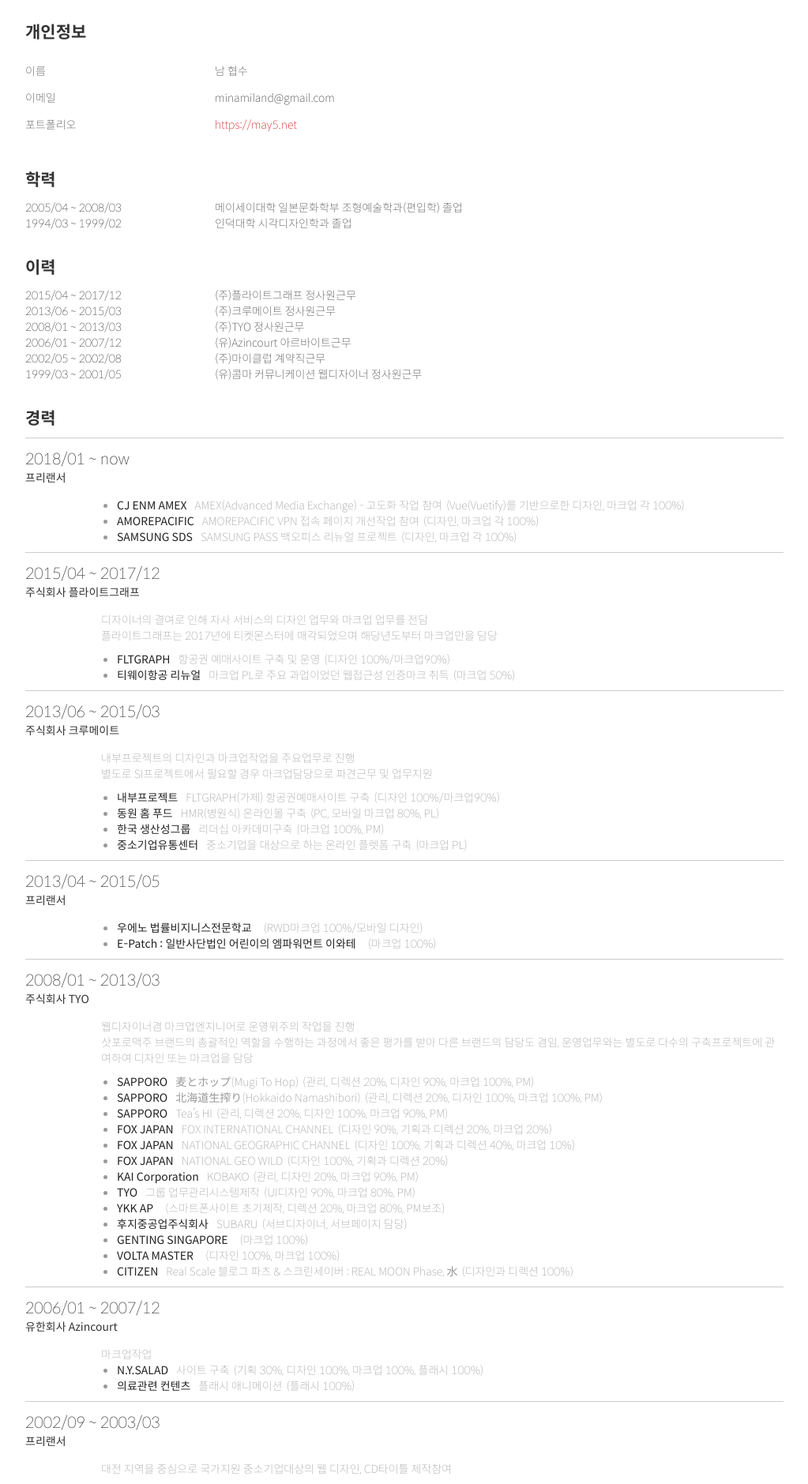
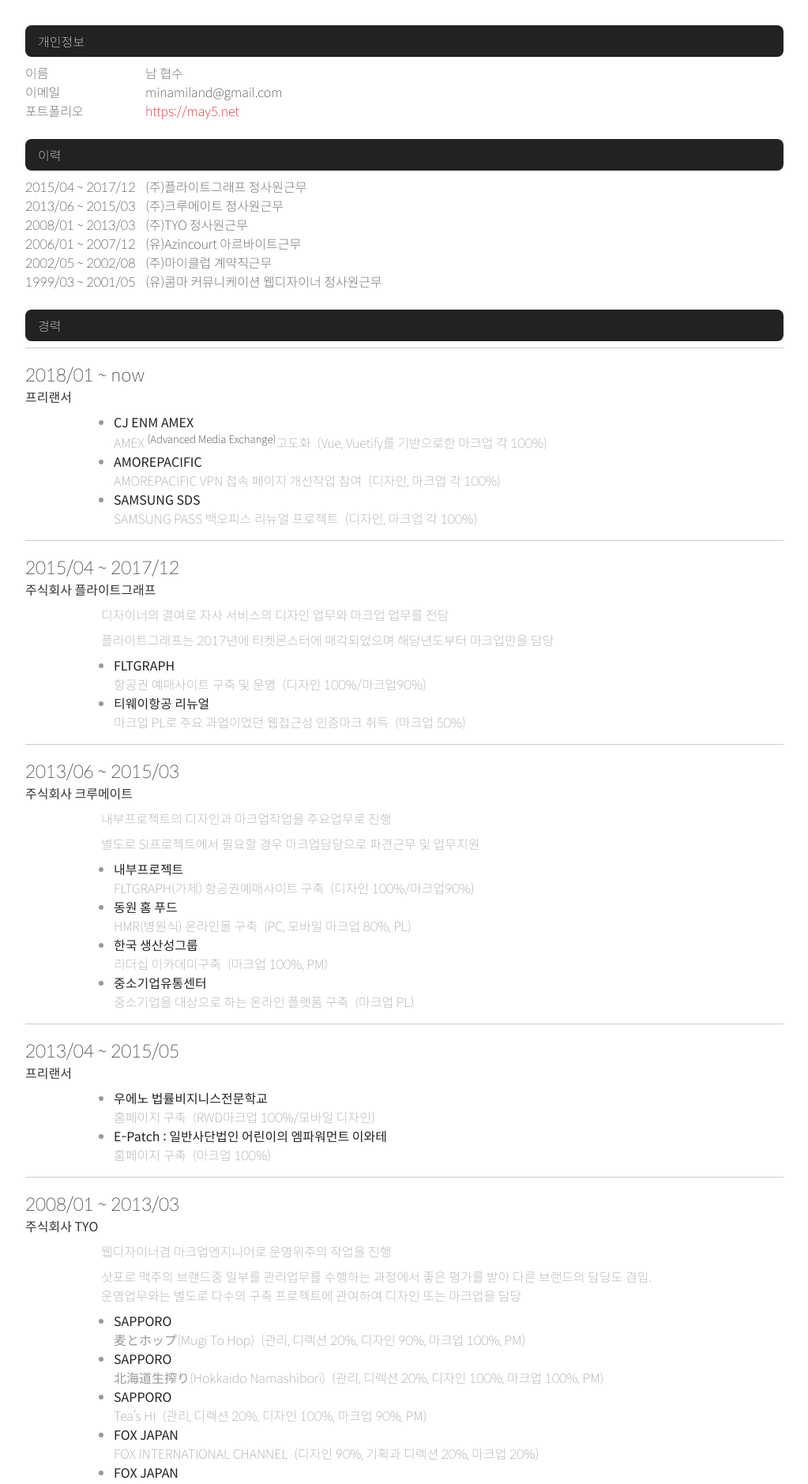
Before and after one commit to minamiland/minamiland.github.io, a Jekyll site: the page resume/index.html, which Jekyll copies as it is, in a window 1280 px wide. Shown: the top 1879 px of the page at 79% size, without its empty margins (128-1151 px from the left). Built offline with Jekyll 4.4.1, drawn with Linux system fonts in a browser that asks for light colours; some web fonts are replaced; some of the changed text lies outside the part shown.

Commit message:
Update json, script, scss

```diff
--- a/resume/index.html
+++ b/resume/index.html
@@ -4,132 +4,9 @@
 	<meta http-equiv="Content-Type" content="text/html; charset=utf-8" />
 	<meta name="keywords" content="이력서, 履歴書, 南　協秀, ナム ヒョブス, resume, Nam Hyubsoo" />
 	<meta name="description" content="남협수의 이력서입니다." />
-<title>minamiland</title>
+	<title>resume</title>
 	<link rel="stylesheet" type="text/css" href="resume.css" />
 	<script src="https://cdnjs.cloudflare.com/ajax/libs/jquery/3.3.1/jquery.min.js"></script>
-<script>
-	$(document).ready( function() {
-		$.ajax({
-			type : 'get',
-			dataType: 'json',
-			data : {},
-			url : 'info.json',
-			error: function(resume) {
-				var str = "";
-				str += $('body').html("<div class='error'>불러오지 못했습니다.</div>");
-			},
-			success: function(resume) {
-				var str, i, j, k, l, m = "";
-
-				str += $('#photo').append("<img src='" + resume.photo.img + "' alt='my photo'></div>");
-
-				str += $('#name').before("<h2 class='title'>" + resume.title.personal + "</h2>");
-
-				str += $('#name').append("<span class='title'>" + resume.title.name + "</span>");
-				str += $('#name').append("<span class='box'>" + resume.name.kr + "</span>");
-
-				str += $('#email').append("<span class='title'>" + resume.title.email + "</span>");
-				str += $('#email').append("<span class='box'>" + resume.email.data + "</span>");
-
-				str += $('#portfolio').append("<span class='title'>" + resume.title.portfolio + "</span>");
-				str += $('#portfolio').append("<span class='box'><a href='"  + resume.portfolio.data + "'>" + resume.portfolio.data + "</a></span>");
-
-				str += $('#education').append("<h2 class='title'>" + resume.title.education + "</h2>");
-				for ( var i in resume.education ) {
-					str += $('#education').append("<div class='date'>" + resume.education[i].date + "</div>");
-					str += $('#education').append("<div class='box'>" + resume.education[i].title + "</div>");
-				};
-
-				str += $('#career').append("<h2 class='title'>" + resume.title.career + "</h2>");
-				for ( var i in resume.career ) {
-					str += $('#career').append("<div class='date'>" + resume.career[i].date + "</div>");
-					str += $('#career').append("<div class='box'>" + resume.career[i].title + "</div>");
-				};
-
-				str += $('#record').append("<h2 class='title'>" + resume.title.record + "</h2>");
-				for ( var i in resume.record ) {
-					if ( $('#record').hasClass('.date_box') ) {
-						str += $('#record').append("<div class='error'>불러오지 못했습니다.</div>");
-					} else {
-
-						str += $('#record').append(
-							"<div class='record_box'>" +
-								"<div class='date'>" +
-									"<div class='record_office_date'>" + resume.record[i].date + "</div>" +
-									"<div class='record_office_title'>" + resume.record[i].title + "</div>" +
-								"</div>" +
-							"</div>"
-						);
-
-						if ( resume.record[i].part !== null ) {
-							str += $('#record').append(
-								"<div class='box'>" +
-									"<div class='record_office_part'>" + resume.record[i].part + "</div>" +
-								"</div>"
-							);
-						}
-
-						if ( resume.record[i].description !== null ) {
-							str += $('#record').append(
-								"<div class='box'>" +
-									"<div class='record_office_description'>" + resume.record[i].description + "</div>" +
-								"</div>"
-							);
-						}
-
-						for ( var j in resume.record[i].project ) {
-							if ( resume.record[i].project[j].href == null ) {
-								str += $('#record').append(
-									"<div class='project_box'>" +
-										"<ul class='date_box'>" +
-										"<li>" +
-										"<span class='record_project_title'>" + resume.record[i].project[j].title + "</span>" +
-										"<span class='record_project_part'>" + resume.record[i].project[j].part + "</span>" +
-										"<span class='record_project_persentage'>(" + resume.record[i].project[j].persentage + ")</span>" +
-										"</li>" +
-										"</ul>" +
-									"</div>"
-								);
-							} else {
-								str += $('#record').append(
-									"<div class='project_box'>" +
-										"<ul class='date_box'>" +
-										"<li>" +
-										"<span class='record_project_title'>" +
-											"<a href='" + resume.record[i].project[j].href + " 'target='_blank'>" +
-											resume.record[i].project[j].title +
-											"</a>" +
-										"</span>" +
-										"<span class='record_project_part'>" + resume.record[i].project[j].part + "</span>" +
-										"<span class='record_project_persentage'>(" + resume.record[i].project[j].persentage + ")</span>" +
-										"</li>" +
-										"</ul>" +
-									"</div>"
-								);
-							}
-						}
-					}
-				};
-
-				str += $('#military').append("<h2 class='title'>" + resume.title.military + "</h2>");
-				str += $('#military').append("<div class='date'>" + resume.military.date + "</div>");
-				str += $('#military').append("<div class='box'>" + resume.military.title + "</div>");
-
-				str += $('#overseasstudy').append("<h2 class='title'>" + resume.title.overseasstudy + "</h2>");
-				str += $('#overseasstudy').append("<div class='date'>" + resume.overseasstudy.date + "</div>");
-				str += $('#overseasstudy').append("<div class='box'>" + resume.overseasstudy.title + "</div>");
-
-				str += $('#certificate').append("<h2 class='title'>" + resume.title.certificate + "</h2>");
-				str += $('#certificate').append("<div class='date'>" + resume.certificate.date + "</div>");
-				str += $('#certificate').append("<div class='box'>" + resume.certificate.title + "</div>");
-
-				str += $('#publications').append("<h2 class='title'>" + resume.title.publications + "</h2>");
-				str += $('#publications').append("<div class='date'>" + resume.publications.date + "</div>");
-				str += $('#publications').append("<div class='box'>" + resume.publications.title + "</div>");
-			}
-    	});
-	});
-</script>
 </head>
 <body>
 	<div id="wrapper">
@@ -139,13 +16,21 @@
 			<p id="email"></p>
 			<p id="portfolio"></p>
 		</div>
-		<div id="education"></div>
 		<div id="career"></div>
 		<div id="record"></div>
+		<div id="education"></div>
 		<div id="military"></div>
 		<div id="overseasstudy"></div>
 		<div id="certificate"></div>
 		<div id="publications"></div>
 	</div>
+	<script>
+		$(document).ready( function() {
+			$('h2.title').bind('click', function(){
+				alert('dd');
+			});
+		});
+	</script>
+	<script src="resume.js"></script>
 </body>
 </html>
--- a/resume/info.json
+++ b/resume/info.json
@@ -151,8 +151,8 @@
                 {
                     "title": "CJ ENM AMEX",
                     "href": null,
-                    "part": "AMEX(Advanced Media Exchange) - 고도화 작업 참여",
-                    "persentage": "Vue(Vuetify)를 기반으로한 디자인, 마크업 각 100%"
+                    "part": "AMEX <sup>(Advanced Media Exchange)</sup>고도화",
+                    "persentage": "Vue, Vuetify를 기반으로한 마크업 각 100%"
                 },
                 {
                     "title": "AMOREPACIFIC",
@@ -171,7 +171,7 @@
         {
             "date": "2015/04 ~ 2017/12",
             "title": "주식회사 플라이트그래프",
-            "part": "디자이너의 결여로 인해 자사 서비스의 디자인 업무와 마크업 업무를 전담",
+            "part": "디자이너의 결여로 자사 서비스의 디자인 업무와 마크업 업무를 전담",
             "description": "플라이트그래프는 2017년에 티켓몬스터에 매각되었으며 해당년도부터 마크업만을 담당",
             "project": [
                 {
@@ -226,12 +226,12 @@
             "project": [
                 {
                     "title": "우에노 법률비지니스전문학교",
-                    "part": "",
+                    "part": "홈페이지 구축",
                     "persentage": "RWD마크업 100%/모바일 디자인"
                 },
                 {
                     "title": "E-Patch : 일반사단법인 어린이의 엠파워먼트 이와테",
-                    "part": "",
+                    "part": "홈페이지 구축",
                     "persentage": "마크업 100%"
                 }
             ]
@@ -240,7 +240,7 @@
             "date": "2008/01 ~ 2013/03",
             "title": "주식회사 TYO",
             "part": "웹디자이너겸 마크업엔지니어로 운영위주의 작업을 진행",
-            "description": "삿포로맥주 브랜드의 총괄적인 역할을 수행하는 과정에서 좋은 평가를 받아 다른 브랜드의 담당도 겸임, 운영업무와는 별도로 다수의 구축프로젝트에 관여하여 디자인 또는 마크업을 담당",
+            "description": "삿포로 맥주의 브랜드중 일부를 관리업무를 수행하는 과정에서 좋은 평가를 받아 다른 브랜드의 담당도 겸임.<br>운영업무와는 별도로 다수의 구축 프로젝트에 관여하여 디자인 또는 마크업을 담당",
             "project": [
                 {
                     "title": "SAPPORO",
@@ -312,7 +312,7 @@
         {
             "date": "2006/01 ~ 2007/12",
             "title": "유한회사 Azincourt",
-            "part": "마크업작업",
+            "part": null,
             "description": null,
             "project": [
                 {
--- a/resume/resume.css
+++ b/resume/resume.css
@@ -3,29 +3,26 @@
 body {
   font-family: "Spoqa Han Sans", "Spoqa Han Sans JP", -apple-system, BlinkMacSystemFont, "Sans-serif";
   color: #333;
-  font-size: 14px;
+  font-size: 1rem;
   font-weight: 200;
   padding: 0;
   margin: 0; }
 
-header {
-  margin-top: 50px; }
-  header p {
-    display: block;
-    width: 750px;
-    margin: 0 auto; }
+header p {
+  display: block;
+  width: 760px;
+  margin: 0 auto; }
 
 article {
   display: block;
-  width: 750px;
+  width: 760px;
   margin: 0 auto; }
 
 footer {
   margin: 0 auto;
   border-top: 2px solid #222;
-  width: 740px;
-  height: 100px;
-  font-size: 1rem; }
+  width: 760px;
+  height: 80px; }
   footer p {
     text-align: right;
     text-transform: capitalize;
@@ -38,35 +35,26 @@
 
 h1 {
   text-transform: lowercase;
-  width: 740px;
+  width: 760px;
   margin: 0 auto;
-  padding: 20px 0 0; }
+  padding: 24px 0 0; }
 
-/* h2 { text-transform:capitalize; padding-top: 10px; border-top: 2px solid #222222; } */
 h2 {
-  margin: 0;
-  padding-bottom: 10px; }
+  margin: 0 0 8px; }
+  h2.title {
+    font-size: 1rem;
+    color: #fff;
+    background-color: #222;
+    padding: 8px 16px;
+    font-weight: 200;
+    border-radius: 8px; }
 
-/* dl { line-height: 1.5; } */
-dt {
-  float: left;
-  width: 160px; }
-
-dd {
-  width: 550px; }
-  dd p {
-    padding-top: 0;
-    margin-top: 0; }
-  dd span {
-    color: #8c8c8c; }
-
-/* .info { display: block; width: 470px;} */
 .photo {
   border-radius: 50% 0 50% 50%;
-  padding: 0 0 0 10px; }
+  padding: 0 0 0 8px; }
 
 ul {
-  padding: 0 0 0 20px;
+  padding: 0 0 0 16px;
   margin: 0; }
   ul li {
     font-style: normal;
@@ -108,7 +96,7 @@
   display: inline-block; }
 
 .last {
-  padding-bottom: 20px; }
+  padding-bottom: 16px; }
 
 html[xmlns] .clearfix {
   display: block; }
@@ -121,20 +109,20 @@
   margin: 0 auto;
   color: #FFF;
   background-color: #222;
-  padding: 10px 5%;
+  padding: 8px 5%;
   text-align: center;
   font-weight: normal;
   font-size: 1rem;
   position: fixed;
   top: 0;
   opacity: 0.9;
-  box-shadow: 0 5px 10px rgba(0, 0, 0, 0.5); }
+  box-shadow: 0 5px 8px rgba(0, 0, 0, 0.5); }
 
 body div[id] {
-  padding-bottom: 30px; }
+  padding-bottom: 24px; }
 
 body .subbox {
-  padding-bottom: 10px; }
+  padding-bottom: 8px; }
 
 body div[class="title"] {
   display: inline-block; }
@@ -143,7 +131,7 @@
   max-width: 960px;
   min-width: 320px;
   margin: 0 auto;
-  padding: 24px; }
+  padding: 32px; }
 
 #record .record_office_part,
 #record .record_office_description,
@@ -153,8 +141,7 @@
   color: #999; }
 
 #record .record_office_title {
-  font-weight: bolder;
-  padding-bottom: 5px; }
+  font-weight: bolder; }
 
 #record .record_office_date,
 #record .record_office_title,
@@ -164,6 +151,10 @@
 #record .record_project_part,
 #record .record_project_persentage {
   display: inline-block; }
+
+#personal p {
+  padding: 0;
+  margin: 0; }
 
 #name .title,
 #email .title,
@@ -177,16 +168,13 @@
 #certificate .date,
 #announce .date {
   display: inline-block;
-  width: 25%;
+  width: 152px;
   vertical-align: top;
   clear: left; }
 
 #record .date {
-  padding-bottom: 10px; }
+  padding-bottom: 8px; }
 
-/* #record .date_box {
-    padding-bottom: 5px;
-} */
 #name .box,
 #email .box,
 #portfolio .box,
@@ -198,23 +186,25 @@
 #certificate .box,
 #announce .box {
   display: inline-block;
-  width: 75%;
+  width: calc(100% - 152px);
   vertical-align: top; }
 
 #record .title {
-  margin-bottom: -10px; }
+  margin-bottom: -8px; }
 
 #record .record_box {
-  margin-top: 10px;
-  padding-top: 10px;
-  border-top: 1px solid #ccc; }
+  margin-top: 8px;
+  padding-top: 8px; }
 
 #record .record_office_title,
 #record .record_project_title {
   display: block; }
 
 #record .record_office_date {
-  font-size: 1.4em; }
+  font-size: 1.4rem;
+  display: block;
+  padding: 16px 0 0;
+  border-top: 1px solid #ccc; }
 
 #record .date {
   width: 100%; }
@@ -223,34 +213,55 @@
   width: 90%;
   padding-left: 10%; }
 
-#record .record_office_part,
-#record .record_office_description,
-#record .record_project_title,
-#record .record_project_part,
-#record .record_project_persentage {
-  /* line-height: 1em; */
-  display: inline-block; }
+#record sup {
+  display: inline;
+  color: #222; }
+
+#record .record_office_part {
+  margin-bottom: 8px; }
 
 #record .record_project_title {
   color: #222;
   font-weight: bolder;
-  margin-right: 10px; }
+  margin-right: 8px; }
 
 #record .record_project_persentage {
-  margin-left: 5px; }
+  margin-left: 8px; }
 
 #record .record_office_description {
-  margin-bottom: 10px; }
+  margin-bottom: 8px; }
 
 .date_box {
   box-sizing: border-box; }
 
 .project_box {
-  /* padding-bottom: 20px; */
   padding-left: 10%; }
-
-#record_box .box {
-  display: block; }
 
 .record_sample {
   color: #C00; }
+
+@media only screen and (max-width: 460px) {
+  #career .date,
+  #education .date,
+  #military .date,
+  #overseasstudy .date,
+  #certificate .date,
+  #publications .date {
+    width: 100%; }
+  #career .box,
+  #education .box,
+  #military .box,
+  #overseasstudy .box,
+  #certificate .box,
+  #publications .box {
+    display: inline-block;
+    width: 100%;
+    margin-bottom: 8px; }
+  #record .box {
+    display: inline-block;
+    width: 100%;
+    padding-left: 0; }
+  #record .project_box {
+    padding-left: 0; }
+    #record .project_box li {
+      padding-bottom: 8px; } }
--- /dev/null
+++ b/resume/resume.js
@@ -0,0 +1,121 @@
+jQuery(document).ready( function() {
+    $.ajax({
+        type : 'get',
+        dataType: 'json',
+        data : {},
+        url : 'info.json',
+        error: function(resume) {
+            var str = "";
+            str += jQuery('body').html("<div class='error'>불러오지 못했습니다.</div>");
+        },
+        success: function(resume) {
+            var str, i, j, k, l, m = "";
+
+            str += jQuery('#photo').append("<img src='" + resume.photo.img + "' alt='my photo'></div>");
+
+            str += jQuery('#name').before("<h2 class='title'>" + resume.title.personal + "</h2>");
+
+            str += jQuery('#name').append("<span class='title'>" + resume.title.name + "</span>");
+            str += jQuery('#name').append("<span class='box'>" + resume.name.kr + "</span>");
+
+            str += jQuery('#email').append("<span class='title'>" + resume.title.email + "</span>");
+            str += jQuery('#email').append("<span class='box'>" + resume.email.data + "</span>");
+
+            str += jQuery('#portfolio').append("<span class='title'>" + resume.title.portfolio + "</span>");
+            str += jQuery('#portfolio').append("<span class='box'><a href='"  + resume.portfolio.data + "'>" + resume.portfolio.data + "</a></span>");
+
+            str += jQuery('#education').append("<h2 class='title'>" + resume.title.education + "</h2>");
+            for ( var i in resume.education ) {
+                str += jQuery('#education').append("<div class='date'>" + resume.education[i].date + "</div>");
+                str += jQuery('#education').append("<div class='box'>" + resume.education[i].title + "</div>");
+            };
+
+            str += jQuery('#career').append("<h2 class='title'>" + resume.title.career + "</h2>");
+            for ( var i in resume.career ) {
+                str += jQuery('#career').append("<div class='date'>" + resume.career[i].date + "</div>");
+                str += jQuery('#career').append("<div class='box'>" + resume.career[i].title + "</div>");
+            };
+
+            str += jQuery('#record').append("<h2 class='title'>" + resume.title.record + "</h2>");
+            for ( var i in resume.record ) {
+                if ( jQuery('#record').hasClass('.date_box') ) {
+                    str += jQuery('#record').append("<div class='error'>불러오지 못했습니다.</div>");
+                } else {
+
+                    str += jQuery('#record').append(
+                        "<div class='record_box'>" +
+                            "<div class='date'>" +
+                                "<div class='record_office_date'>" + resume.record[i].date + "</div>" +
+                                "<div class='record_office_title'>" + resume.record[i].title + "</div>" +
+                            "</div>" +
+                        "</div>"
+                    );
+
+                    if ( resume.record[i].part !== null ) {
+                        str += jQuery('#record').append(
+                            "<div class='box'>" +
+                                "<div class='record_office_part'>" + resume.record[i].part + "</div>" +
+                            "</div>"
+                        );
+                    }
+
+                    if ( resume.record[i].description !== null ) {
+                        str += jQuery('#record').append(
+                            "<div class='box'>" +
+                                "<div class='record_office_description'>" + resume.record[i].description + "</div>" +
+                            "</div>"
+                        );
+                    }
+
+                    for ( var j in resume.record[i].project ) {
+                        if ( resume.record[i].project[j].href == null ) {
+                            str += jQuery('#record').append(
+                                "<div class='project_box'>" +
+                                    "<ul class='date_box'>" +
+                                    "<li>" +
+                                        "<span class='record_project_title'>" + resume.record[i].project[j].title + "</span>" +
+                                        "<span class='record_project_part'>" + resume.record[i].project[j].part + "</span>" +
+                                        "<span class='record_project_persentage'>(" + resume.record[i].project[j].persentage + ")</span>" +
+                                    "</li>" +
+                                    "</ul>" +
+                                "</div>"
+                            );
+                        } else {
+                            str += jQuery('#record').append(
+                                "<div class='project_box'>" +
+                                    "<ul class='date_box'>" +
+                                    "<li>" +
+                                        "<span class='record_project_title'>" +
+                                        "<a href='" + resume.record[i].project[j].href + " 'target='_blank'>" +
+                                            resume.record[i].project[j].title +
+                                        "</a>" +
+                                        "</span>" +
+                                        "<span class='record_project_part'>" + resume.record[i].project[j].part + "</span>" +
+                                        "<span class='record_project_persentage'>(" + resume.record[i].project[j].persentage + ")</span>" +
+                                    "</li>" +
+                                    "</ul>" +
+                                "</div>"
+                            );
+                        }
+                    }
+                }
+            };
+
+            str += jQuery('#military').append("<h2 class='title'>" + resume.title.military + "</h2>");
+            str += jQuery('#military').append("<div class='date'>" + resume.military.date + "</div>");
+            str += jQuery('#military').append("<div class='box'>" + resume.military.title + "</div>");
+
+            str += jQuery('#overseasstudy').append("<h2 class='title'>" + resume.title.overseasstudy + "</h2>");
+            str += jQuery('#overseasstudy').append("<div class='date'>" + resume.overseasstudy.date + "</div>");
+            str += jQuery('#overseasstudy').append("<div class='box'>" + resume.overseasstudy.title + "</div>");
+
+            str += jQuery('#certificate').append("<h2 class='title'>" + resume.title.certificate + "</h2>");
+            str += jQuery('#certificate').append("<div class='date'>" + resume.certificate.date + "</div>");
+            str += jQuery('#certificate').append("<div class='box'>" + resume.certificate.title + "</div>");
+
+            str += jQuery('#publications').append("<h2 class='title'>" + resume.title.publications + "</h2>");
+            str += jQuery('#publications').append("<div class='date'>" + resume.publications.date + "</div>");
+            str += jQuery('#publications').append("<div class='box'>" + resume.publications.title + "</div>");
+        }
+    });
+});
```
Also changed, not shown: resume/README.html (added, +38 -0 lines), resume/README.md (+0 -1 lines), resume/_sass/resume.scss (+121 -65 lines), resume/resume-min.js (added). Lines whose indentation alone changed are shown as unchanged.
